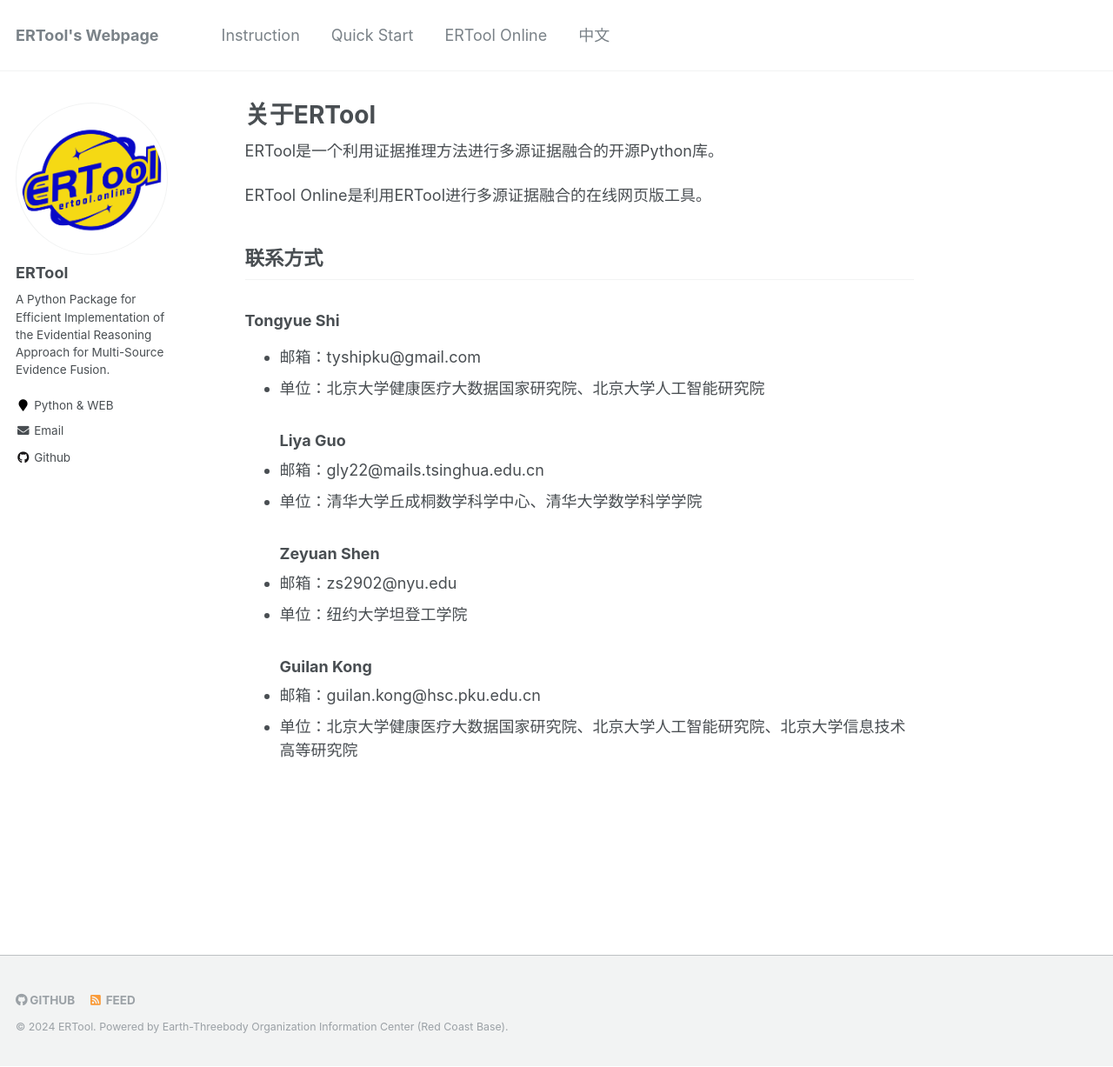
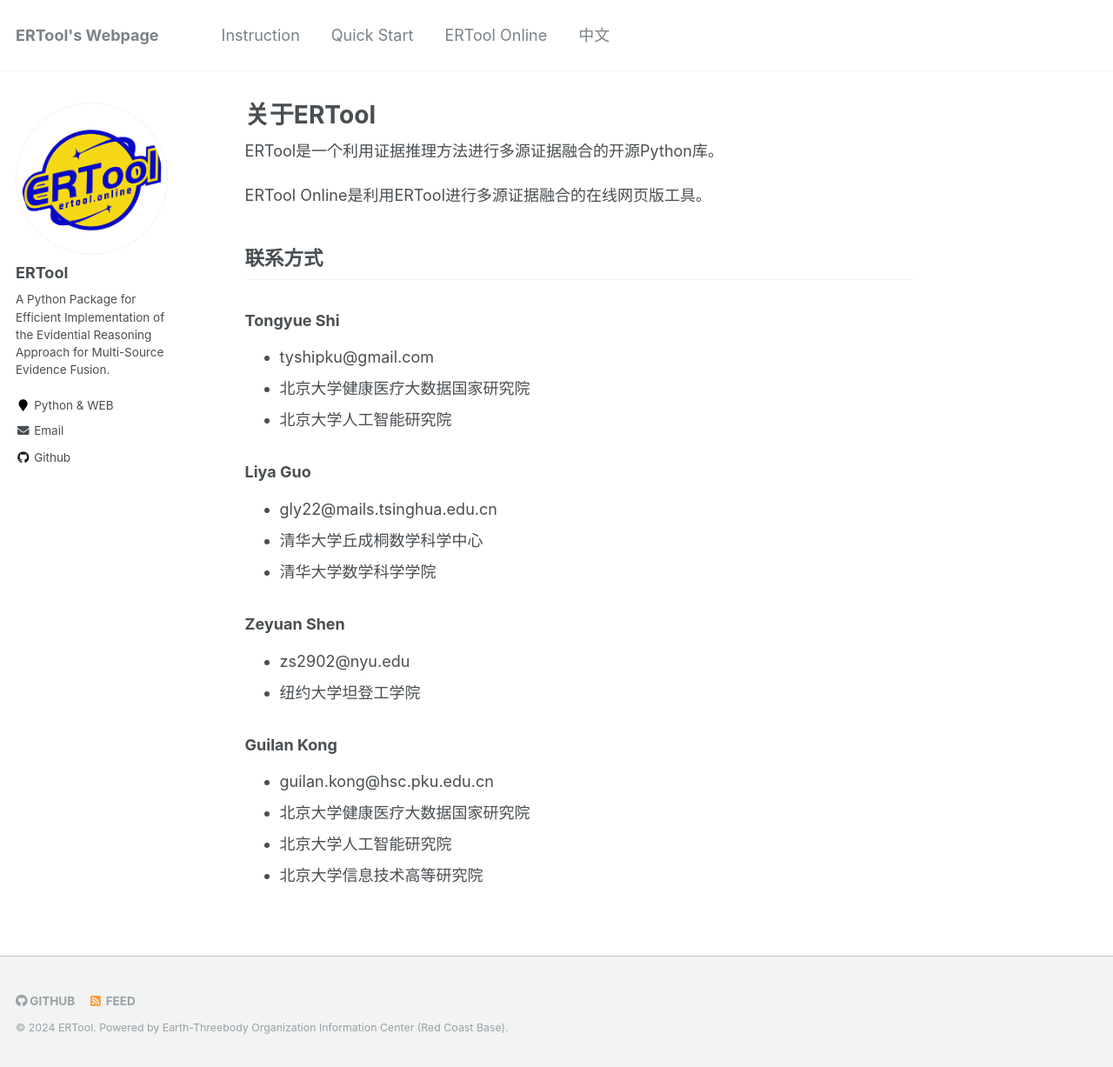
Before and after one commit to shitongyue/shitongyue.github.io, a Jekyll site: the page built from _pages/cn.md, in a window 1280 px wide and 1227 px high. Shown: the whole window at 87% size. Built offline with Jekyll 4.4.1, drawn with Linux system fonts in a browser that asks for light colours.

Commit message:
Update cn.md

```diff
--- a/_pages/cn.md
+++ b/_pages/cn.md
@@ -13,14 +13,21 @@ ERTool Online是利用ERTool进行多源证据融合的在线网页版工具。
 ## 联系方式
 
 ### Tongyue Shi
-* 邮箱：tyshipku@gmail.com
-* 单位：北京大学健康医疗大数据国家研究院、北京大学人工智能研究院
+* tyshipku@gmail.com
+* 北京大学健康医疗大数据国家研究院
+* 北京大学人工智能研究院
+
 ### Liya Guo
-* 邮箱：gly22@mails.tsinghua.edu.cn
-* 单位：清华大学丘成桐数学科学中心、清华大学数学科学学院
+* gly22@mails.tsinghua.edu.cn
+* 清华大学丘成桐数学科学中心
+* 清华大学数学科学学院
+
 ### Zeyuan Shen
-* 邮箱：zs2902@nyu.edu
-* 单位：纽约大学坦登工学院
+* zs2902@nyu.edu
+* 纽约大学坦登工学院
+
 ### Guilan Kong
-* 邮箱：guilan.kong@hsc.pku.edu.cn
-* 单位：北京大学健康医疗大数据国家研究院、北京大学人工智能研究院、北京大学信息技术高等研究院
+* guilan.kong@hsc.pku.edu.cn
+* 北京大学健康医疗大数据国家研究院
+* 北京大学人工智能研究院
+* 北京大学信息技术高等研究院
```
